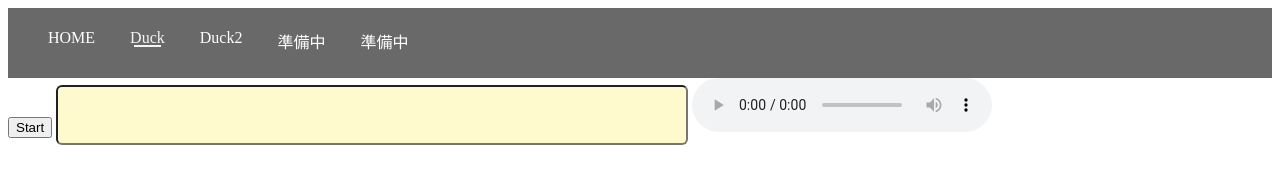
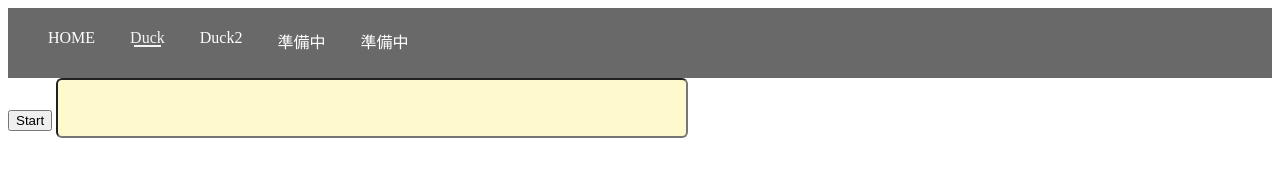
Before and after one commit to niyariniyari/shinkun, a plain HTML site: page index.html in a window 1280 px wide. Drawn offline with Linux system fonts and the light colour scheme.

Commit message:
Update index.html

```diff
--- a/index.html
+++ b/index.html
@@ -15,7 +15,7 @@
   <input type="button" value="Start" id="btnTimer">
   <input type="number" id="message">
   <audio id="oliver" src="https://drive.google.com/uc?id=180Ukck4Yo8sJ8RXoIhlMK_STvlTM6mRH"></audio>
-  <audio src="https://drive.google.com/uc?id=1cnNCUSLyqlZKhmXLF54fp-4JDctIlanw" controls accesskey="m"></audio>
+  <audio src="https://drive.google.com/uc?id=1cnNCUSLyqlZKhmXLF54fp-4JDctIlanw" accesskey="m"></audio>
 
   <script>
   const bgm1 = document.querySelector("#oliver");
```
